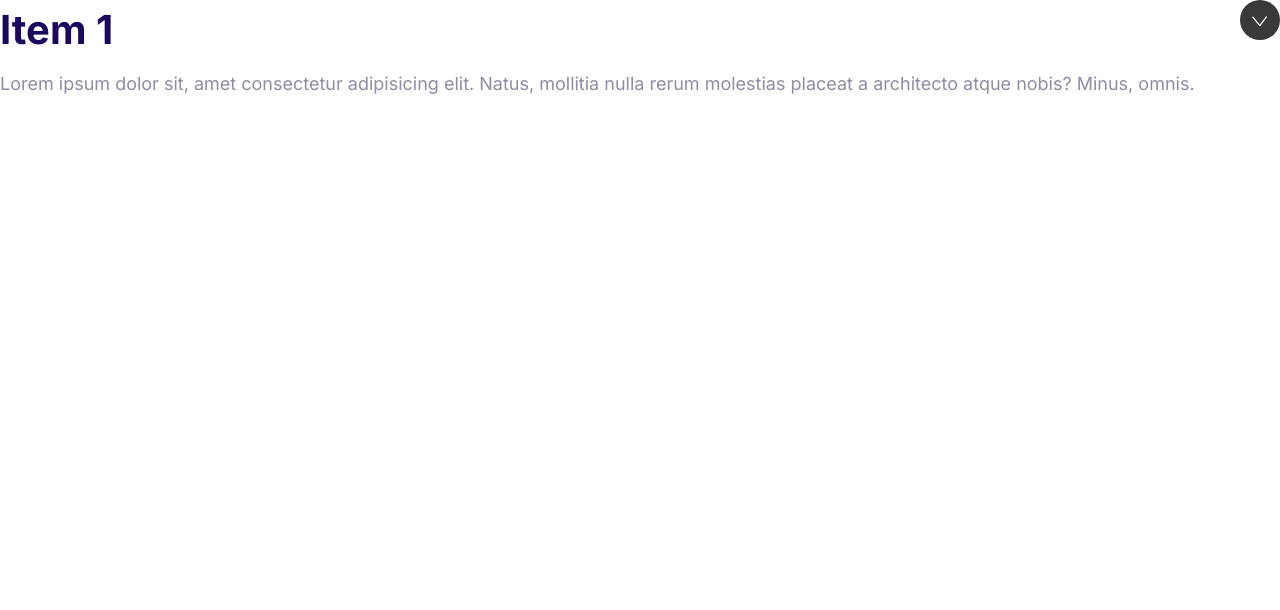
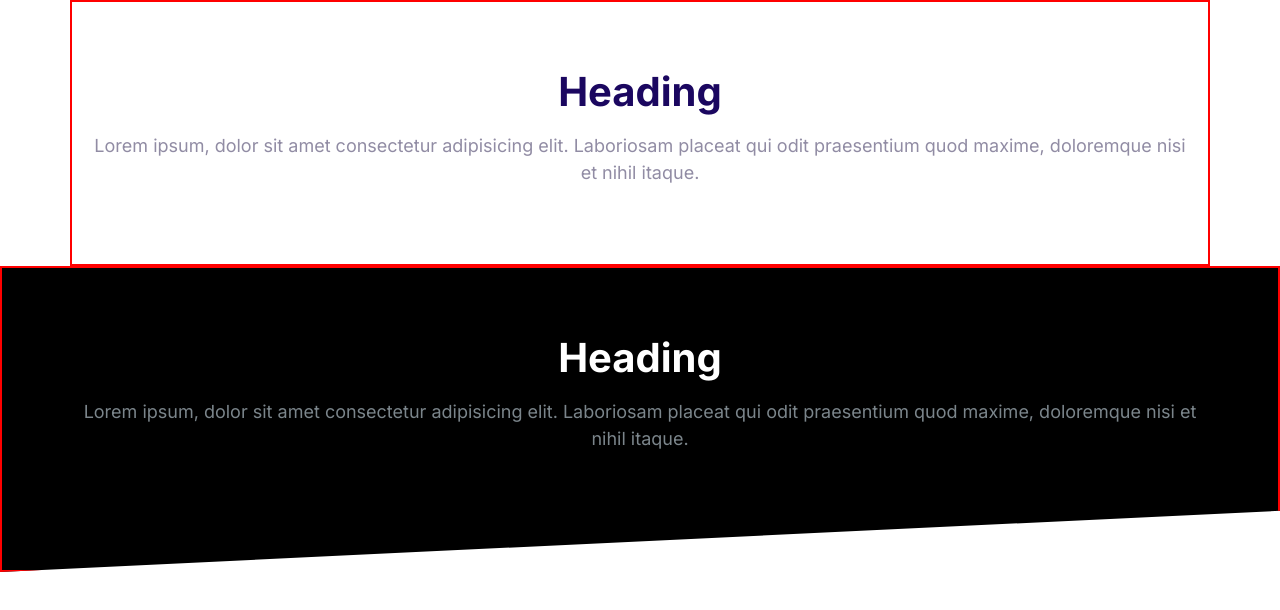
Before and after one commit to Turtles009/moshify_clone, a plain HTML site: page Moshify/index.html in a window 1280 px wide. Drawn offline with Linux system fonts and the light colour scheme.

Commit message:
Build the block component.

```diff
--- a/Moshify/css/style.css
+++ b/Moshify/css/style.css
@@ -585,3 +585,42 @@ a {
     max-height: 100vh;
     opacity: 1;
 }
+
+/* Blocks */
+.block {
+    --padding-vetical: 6rem;
+    padding: var(--padding-vetical) 2rem;
+    border: 2px solid red;
+}
+
+.block--dark {
+    background: #000;
+    color: #7b858b;
+}
+
+.block__header {
+    text-align: center;
+}
+
+.block__heading {
+    margin-top: 0;
+}
+
+.block--dark .block__heading {
+    color: #fff;
+}
+
+.block--skewed-right {
+    padding-bottom: calc(var(--padding-vetical) + 4rem);
+    clip-path: polygon(0 0, 100% 0, 100% 100%, 0 80%);
+}
+
+.block--skewed-left {
+    padding-bottom: calc(var(--padding-vetical) + 4rem);
+    clip-path: polygon(0 0, 100% 0, 100% 80%, 0 100%);
+}
+
+.container {
+    max-width: 1140px;
+    margin: 0 auto;
+}
--- a/Moshify/index.html
+++ b/Moshify/index.html
@@ -16,19 +16,25 @@
 </head>
 
 <body>
-    <div class="collapsible collapsible--expanded">
-        <header class="collapsible__header">
-            <h2 class="collapsible__heading">Item 1</h2>
-            <svg class="icon icon--white collapsible__chevron">
-                <use xlink:href="icons/sprite.svg#chevron"></use>
-            </svg>
+    <section class="block container">
+        <header class="block__header">
+            <h2 class="block__heading">Heading</h2>
+            <p>Lorem ipsum, dolor sit amet consectetur adipisicing elit. Laboriosam placeat qui odit praesentium quod
+                maxime, doloremque nisi et nihil itaque.
+            </p>
         </header>
-        <div class="collapsible__content">
-            <p>Lorem ipsum dolor sit, amet consectetur adipisicing elit. Natus, mollitia nulla rerum molestias placeat a
-                architecto atque nobis? Minus, omnis.
-            </p>
+    </section>
+    <section class="block block--dark block--skewed-left">
+        <div class="container">
+            <header class="block__header">
+                <h2 class="block__heading">Heading</h2>
+                <p>Lorem ipsum, dolor sit amet consectetur adipisicing elit. Laboriosam placeat qui odit praesentium
+                    quod
+                    maxime, doloremque nisi et nihil itaque.
+                </p>
+            </header>
         </div>
-    </div>
+    </section>
     <script src="js/main.js"></script>
 </body>
 
```
Also changed, not shown: Moshify/components/blocks.html (added, +19 -0 lines).
